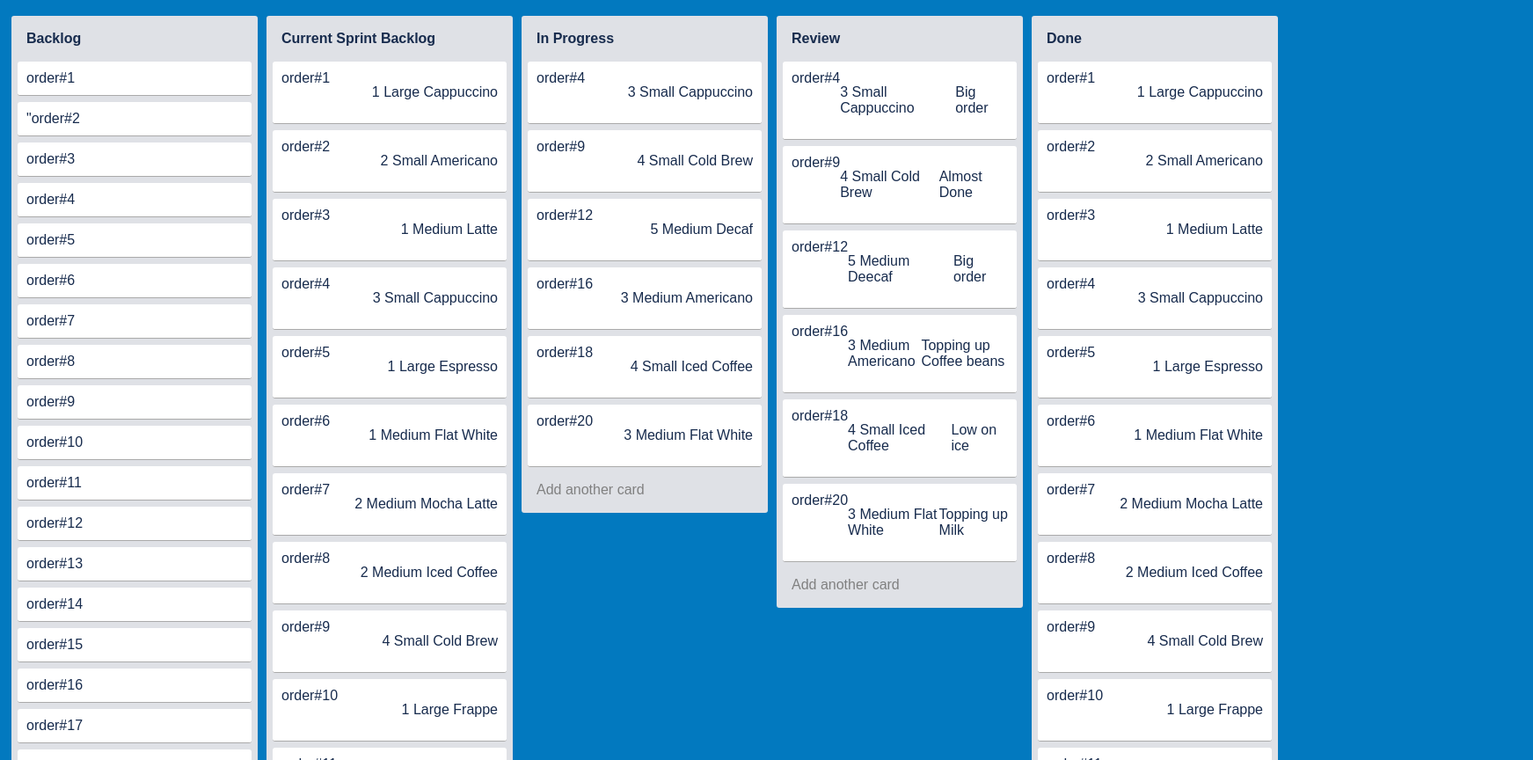
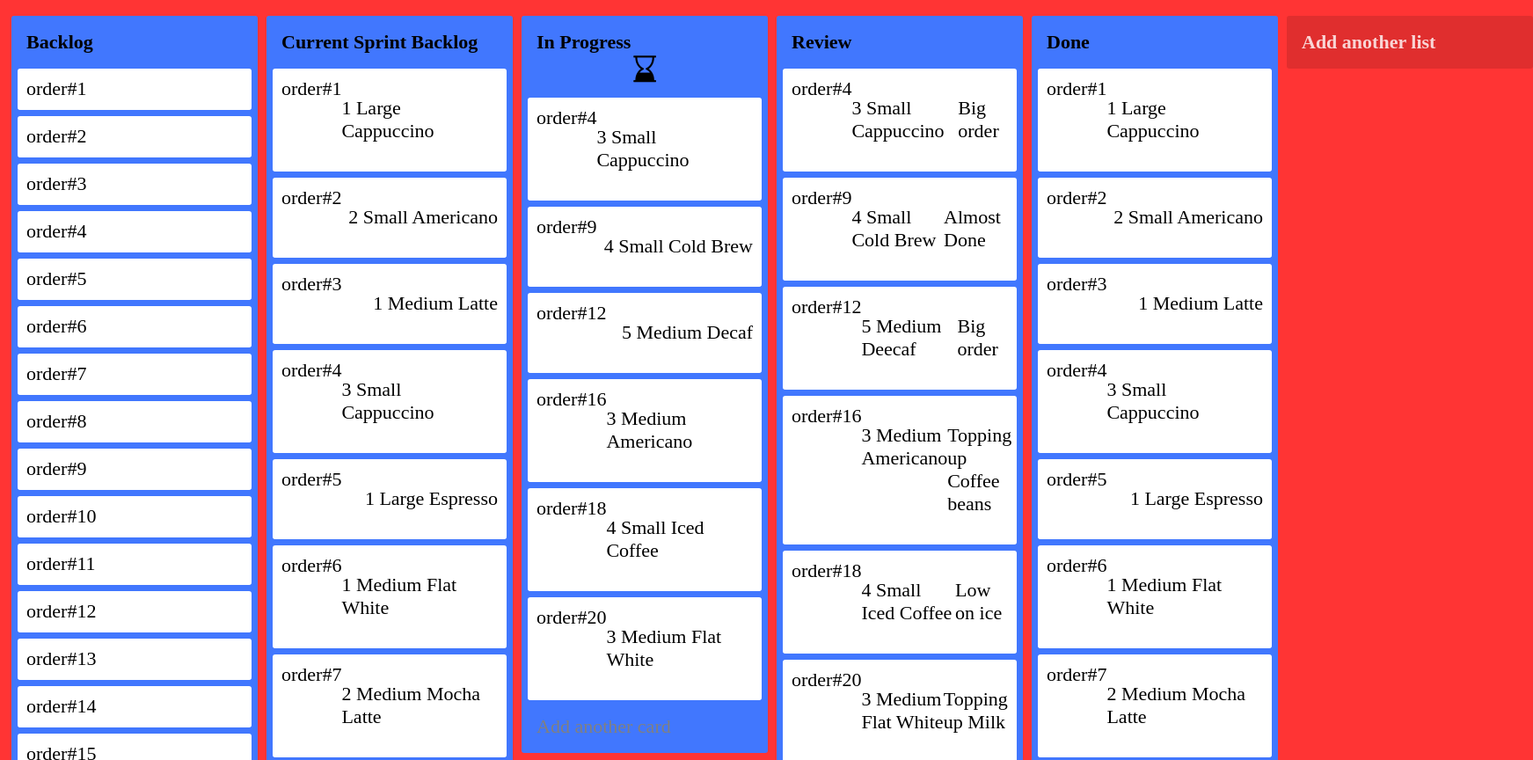
Before and after one commit to AbdulRehman5679/csp-ps_ca3, a plain HTML site: page index.html in a window 1280 px wide. Shown: the top 864 px of the page at 88% size, 1743 px wide, since content can reach past the window. Drawn offline with nearby package versions, Linux system fonts and the light colour scheme.

Commit message:
Adding icons and rearranging

```diff
--- a/index.html
+++ b/index.html
@@ -4,7 +4,7 @@
   <meta charset="UTF-8">
   <title>CodePen - Trello Clone</title>
   <link rel="stylesheet" href="./style.css">
-
+  <link href='https://fonts.googleapis.com/css?family=Archivo Black' rel='stylesheet'>
 </head>
 <body>
 <!-- partial:index.partial.html -->
@@ -13,7 +13,7 @@
     <div class="title removable editable">Backlog</div>
     <div class="content">
       <div class="card removable editable">order#1</div>
-      <div class="card removable editable" >"order#2</div>
+      <div class="card removable editable" >order#2</div>
       <div class="card removable editable" >order#3</div>
       <div class="card removable editable">order#4</div>
       <div class="card removable editable" >order#5</div>
@@ -63,6 +63,36 @@
   </div>
   <div class="list">
     <div class="title removable editable">In Progress</div>
+  <style>
+      #div1 {
+        font-size:30px;
+        position: absolute;
+
+         left: 50%;
+
+         transform: translate(-50%,-50%);
+      }
+      </style>
+      <link rel="stylesheet" href="https://cdnjs.cloudflare.com/ajax/libs/font-awesome/4.7.0/css/font-awesome.min.css">
+
+      <div id="div1" class="fa"></div>
+
+      <script>
+      function hourglass() {
+        var a;
+        a = document.getElementById("div1");
+        a.innerHTML = "&#xf251;";
+        setTimeout(function () {
+            a.innerHTML = "&#xf252;";
+          }, 1000);
+        setTimeout(function () {
+            a.innerHTML = "&#xf253;";
+          }, 2000);
+      }
+      hourglass();
+      setInterval(hourglass, 3000);
+      </script>
+      <br>
     <div class="content"></div>
 
       <div class="card removable editable">order#4<p>3 Small Cappuccino</p></div>
@@ -85,7 +115,6 @@
     <div class="card removable editable">order#18<p>4 Small Iced Coffee</p><p>Low on ice</p></div>
     <div class="card removable editable">order#20<p>3 Medium Flat White</p><p>Topping up Milk</p></div>
   <div class="add-card editable">Add another card</div>
-</div>
 </div>
 <div class="list">
   <div class="title removable editable">Done</div>
@@ -111,11 +140,12 @@
     <div class="card removable editable">order#19<p>1 Medium Frappe</p></div>
     <div class="card removable editable">order#20<p>3 Medium Flat White</p></div>
   </div>
+  </div>
 <div class="add-list">
   <div class="title editable">Add another list</div>
-</div>
+
 <!-- partial -->
   <script src='https://cdn.jsdelivr.net/npm/sortablejs@latest/Sortable.min.js'></script><script  src="./script.js"></script>
-
+</div>
 </body>
 </html>
--- a/style.css
+++ b/style.css
@@ -1,10 +1,11 @@
 body {
-  font-family: sans-serif;
-  color: #172b4d;
-  background-color: #0279bf;
+  font-family: 'Zen Antique Soft';font-size: 22px;
+  color: #000000;
+  background-color: #ff3434;
   display: flex;
   align-items: start;
 }
+
 
 div {
   border-radius: 3px;
@@ -30,7 +31,7 @@ div {
 }
 
 .editing {
-  background: white;
+  background: rgb(245, 2, 2);
   color: #172b4d !important;
   box-shadow:inset 0px 0px 0px 2px #0279bf;
 }
@@ -40,8 +41,8 @@ div {
 }
 
 .card {
-  background: white;
-  border-bottom: 1px solid #aaa;
+  background: rgb(255, 255, 255);
+  border-bottom: 1px solid rgb(254, 254, 254);
 }
 
 .list {
@@ -49,7 +50,7 @@ div {
   min-width: 280px;
   margin: 10px 5px;
   position: relative;
-  background: #dfe1e6;
+  background: #4177fe;
 }
 
 
```
